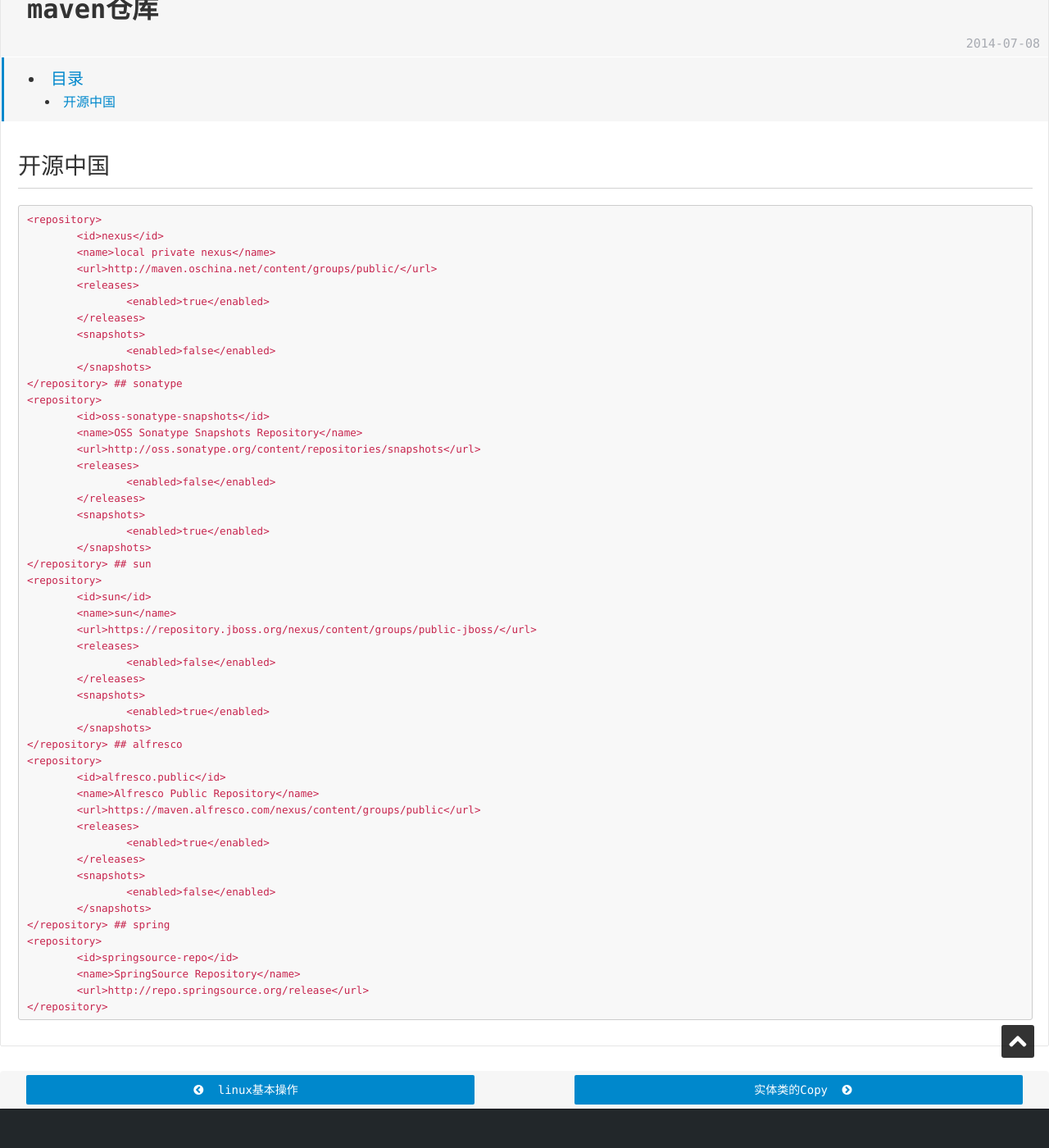
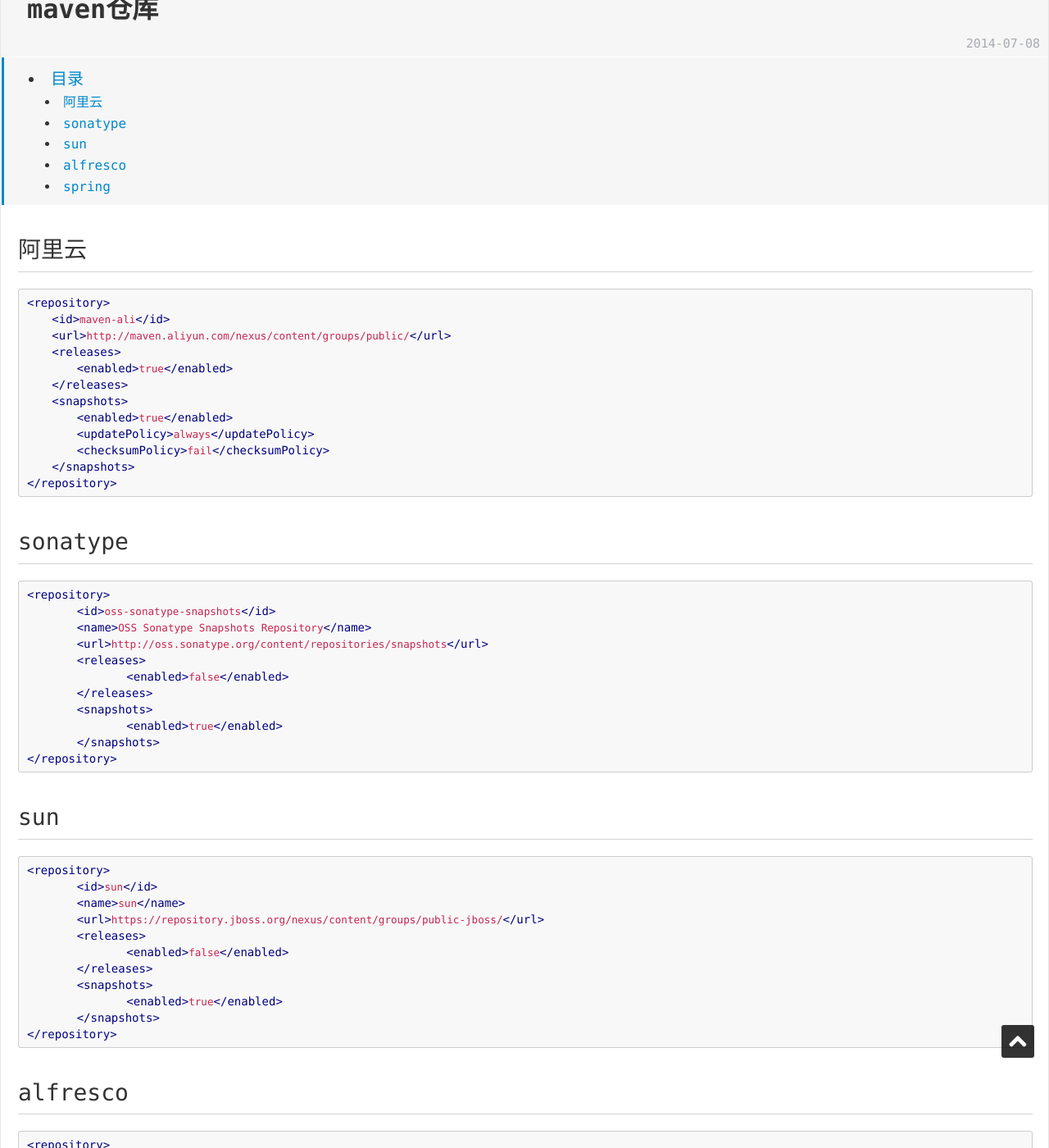
Before and after one commit to psvmc/myblog_jekyll, a Jekyll site: the page built from _posts/2014-07-08-maven-repository.md, in a window 1280 px wide and 1400 px high, scrolled down 307 px. Shown: the whole window at 82% size. Built offline with Jekyll 4.4.1, drawn with Linux system fonts in a browser that asks for light colours; comment, search, counter and statistics services are not loaded; some of the changed text lies outside the part shown.

Commit message:
maven库

````diff
--- a/_posts/2014-07-08-maven-repository.md
+++ b/_posts/2014-07-08-maven-repository.md
@@ -8,57 +8,80 @@ category: maven
 
 ---
 
-## 开源中国
-	<repository>
-		<id>nexus</id>
-		<name>local private nexus</name>
-		<url>http://maven.oschina.net/content/groups/public/</url>
-		<releases>
-			<enabled>true</enabled>
-		</releases>
-		<snapshots>
-			<enabled>false</enabled>
-		</snapshots>
-	</repository>
+## 阿里云
+
+```xml
+<repository>
+    <id>maven-ali</id>
+    <url>http://maven.aliyun.com/nexus/content/groups/public/</url>
+    <releases>
+        <enabled>true</enabled>
+    </releases>
+    <snapshots>
+        <enabled>true</enabled>
+        <updatePolicy>always</updatePolicy>
+        <checksumPolicy>fail</checksumPolicy>
+    </snapshots>
+</repository>
+```
+
+
 ## sonatype
-	<repository>
-		<id>oss-sonatype-snapshots</id>
-		<name>OSS Sonatype Snapshots Repository</name>
-		<url>http://oss.sonatype.org/content/repositories/snapshots</url>
-		<releases>
-			<enabled>false</enabled>
-		</releases>
-		<snapshots>
-			<enabled>true</enabled>
-		</snapshots>
-	</repository>
+
+```xml
+<repository>
+	<id>oss-sonatype-snapshots</id>
+	<name>OSS Sonatype Snapshots Repository</name>
+	<url>http://oss.sonatype.org/content/repositories/snapshots</url>
+	<releases>
+		<enabled>false</enabled>
+	</releases>
+	<snapshots>
+		<enabled>true</enabled>
+	</snapshots>
+</repository>
+```
+
 ## sun
-	<repository>
-		<id>sun</id>
-		<name>sun</name>
-		<url>https://repository.jboss.org/nexus/content/groups/public-jboss/</url>
-		<releases>
-			<enabled>false</enabled>
-		</releases>
-		<snapshots>
-			<enabled>true</enabled>
-		</snapshots>
-	</repository>
+
+```xml
+<repository>
+	<id>sun</id>
+	<name>sun</name>
+	<url>https://repository.jboss.org/nexus/content/groups/public-jboss/</url>
+	<releases>
+		<enabled>false</enabled>
+	</releases>
+	<snapshots>
+		<enabled>true</enabled>
+	</snapshots>
+</repository>
+```
+
+
 ## alfresco
-	<repository>
-		<id>alfresco.public</id>
-		<name>Alfresco Public Repository</name>
-		<url>https://maven.alfresco.com/nexus/content/groups/public</url>
-		<releases>
-			<enabled>true</enabled>
-		</releases>
-		<snapshots>
-			<enabled>false</enabled>
-		</snapshots>
-	</repository>
+
+```xml
+<repository>
+	<id>alfresco.public</id>
+	<name>Alfresco Public Repository</name>
+	<url>https://maven.alfresco.com/nexus/content/groups/public</url>
+	<releases>
+		<enabled>true</enabled>
+	</releases>
+	<snapshots>
+		<enabled>false</enabled>
+	</snapshots>
+</repository>
+```
+
+
 ## spring
-	<repository>
-		<id>springsource-repo</id>
-		<name>SpringSource Repository</name>
-		<url>http://repo.springsource.org/release</url>
-	</repository>
+
+```xml
+<repository>
+	<id>springsource-repo</id>
+	<name>SpringSource Repository</name>
+	<url>http://repo.springsource.org/release</url>
+</repository>
+```
````
